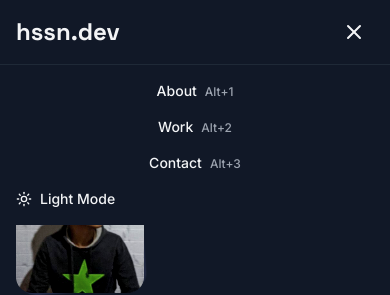
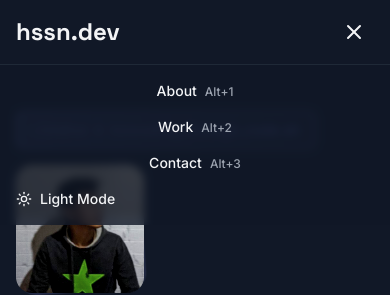
Before and after one commit to juniel999/portfolio, a React (Vite) app: page / in a window 390 px wide. Both pictures are taken after a click on the button "Open menu". Shown: the top 295 px of the page. Built offline with nearby package versions, Linux system fonts and the light colour scheme; a web font is replaced by a local one.

Commit message:
🔨 refactor: enhance header component styling

```diff
--- a/src/components/Header.tsx
+++ b/src/components/Header.tsx
@@ -159,7 +159,7 @@ const Header = () => {
                 initial={{ opacity: 0, y: -20 }}
                 animate={{ opacity: 1, y: 0 }}
                 exit={{ opacity: 0, y: -20 }}
-                className="absolute top-full left-0 right-0 bg-white dark:bg-gray-900 border-t dark:border-gray-800 md:hidden"
+                className="absolute top-full left-0 right-0 bg-white/80 dark:bg-gray-900/80 backdrop-blur-sm border-t dark:border-gray-800 md:hidden"
                 role="dialog"
                 aria-label="Navigation menu"
               >
```
